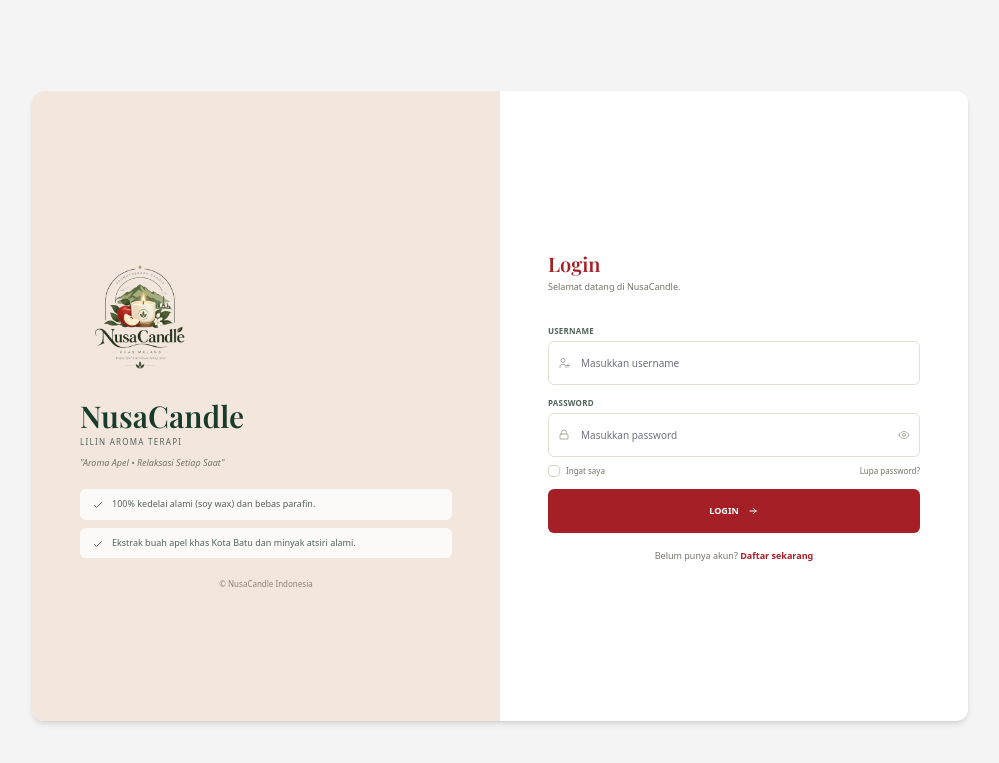
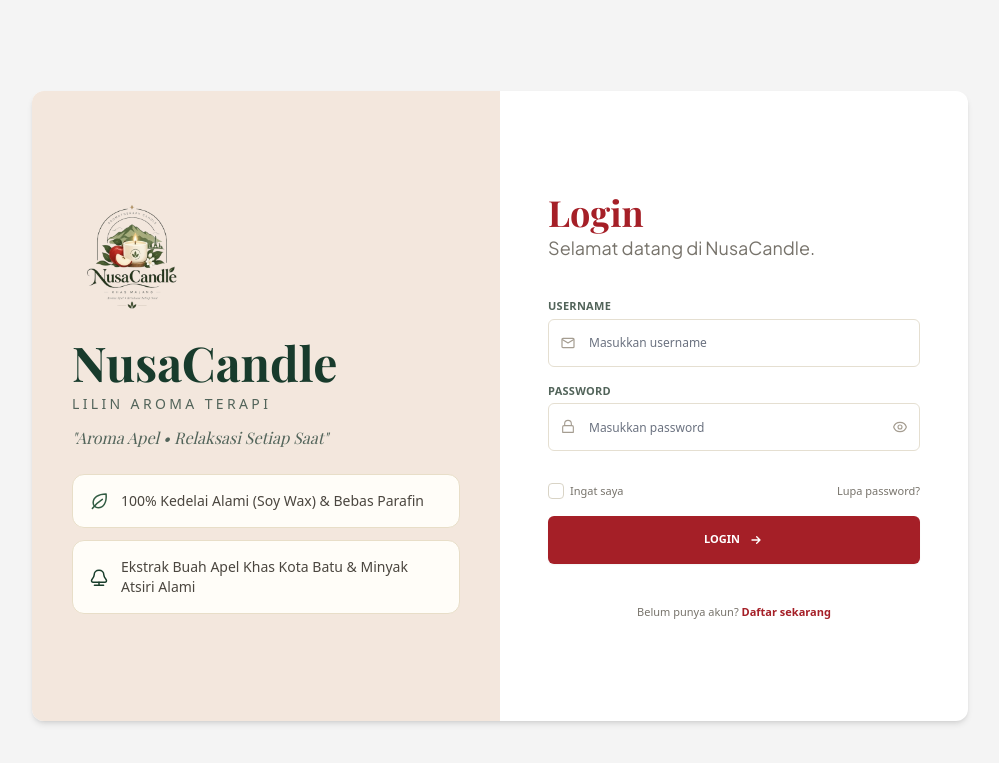
Before and after one commit to ichiwann/nusa_candle, a Laravel app: page /login in a window 1280 px wide. Shown: the top 763 px of the page, without its empty margins (140-1139 px from the left). Run offline with Laravel 12, Linux system fonts and the light colour scheme; style sheets or scripts are compiled from the project's sources.

Commit message:
update project

```diff
--- a/resources/views/auth/login.blade.php
+++ b/resources/views/auth/login.blade.php
@@ -18,37 +18,37 @@
 <body class="flex min-h-screen items-center justify-center bg-[#f4f4f4] px-2 pt-3 font-sans">
     <main class="h-[90vh] max-h-[630px] w-[95vw] max-w-[936px]">
         <div class="grid h-full grid-cols-2 overflow-hidden rounded-xl bg-white shadow-md">
-            <section class="flex flex-col justify-center bg-[#f3e7dd] px-4 py-4 sm:px-8 sm:pb-7 sm:pt-16 lg:px-12" aria-label="Tentang NusaCandle">
-                <div class="mb-3 text-center sm:mb-5 sm:text-left">
-                    <img src="{{ asset('images/logo-nusacandle.png') }}" alt="NusaCandle"
-                        class="mx-auto mb-1 h-8 w-8 object-contain sm:mx-0 sm:mb-5 sm:h-[120px] sm:w-[120px]" onerror="this.style.display='none'">
-                    <h1 class="font-display text-base font-semibold text-[#183b2c] sm:text-3xl">NusaCandle</h1>
-                    <p class="mt-0.5 text-[6px] uppercase tracking-[0.16em] text-[#52645a] sm:text-[8px]">Lilin Aroma Terapi</p>
-                    <p class="mt-1 text-[6px] italic text-[#77736b] sm:mt-2 sm:text-[9px]">"Aroma Apel • Relaksasi Setiap Saat"</p>
+            <section class="flex flex-col justify-center bg-[#f3e7dd] px-4 py-6 sm:px-8 lg:px-10" aria-label="Tentang NusaCandle">
+                <div class="mb-6">
+                    <img src="{{ asset('images/logo-nusacandle.png') }}" alt="Logo NusaCandle"
+                        class="mb-5 h-24 w-24 object-contain sm:h-[120px] sm:w-[120px]">
+                    <h1 class="font-display text-3xl font-bold leading-none text-[#183b2c] sm:text-5xl">NusaCandle</h1>
+                    <p class="mt-2 text-[10px] font-medium uppercase tracking-[0.24em] text-[#52645a] sm:text-sm">Lilin Aroma Terapi</p>
+                    <p class="mt-3 font-display text-xs italic text-[#52645a] sm:text-base">"Aroma Apel • Relaksasi Setiap Saat"</p>
                 </div>
 
-                <div class="space-y-1.5 sm:space-y-2">
-                    <div class="flex items-start gap-1.5 rounded-md bg-white/80 px-2 py-1 sm:gap-2 sm:px-3 sm:py-2">
-                        <svg class="mt-0.5 h-2 w-2 shrink-0 text-[#537056] sm:h-3 sm:w-3" fill="none" stroke="currentColor" viewBox="0 0 24 24" aria-hidden="true">
-                            <path stroke-linecap="round" stroke-linejoin="round" stroke-width="2" d="M5 13l4 4L19 7" />
+                <div class="space-y-3">
+                    <div class="flex items-center gap-3 rounded-xl border border-[#e8dec8] bg-[#fffdf8] px-3 py-3 sm:px-4 sm:py-4">
+                        <svg class="h-5 w-5 shrink-0 text-[#315b42]" fill="none" stroke="currentColor" viewBox="0 0 24 24" aria-hidden="true">
+                            <path stroke-linecap="round" stroke-linejoin="round" stroke-width="1.8" d="M20.5 3.5C11 3.5 5 7.7 5 14a6 6 0 006 6c6.3 0 10.5-6 9.5-16.5Z" />
+                            <path stroke-linecap="round" stroke-linejoin="round" stroke-width="1.8" d="M4 21c3-4 6.5-7.5 12-11" />
                         </svg>
-                        <p class="text-[6px] leading-relaxed text-[#52645a] sm:text-[9px]">100% kedelai alami (soy wax) dan bebas parafin.</p>
+                        <p class="text-[9px] leading-relaxed text-[#4b463f] sm:text-sm">100% Kedelai Alami (Soy Wax) &amp; Bebas Parafin</p>
                     </div>
-                    <div class="flex items-start gap-1.5 rounded-md bg-white/80 px-2 py-1 sm:gap-2 sm:px-3 sm:py-2">
-                        <svg class="mt-0.5 h-2 w-2 shrink-0 text-[#537056] sm:h-3 sm:w-3" fill="none" stroke="currentColor" viewBox="0 0 24 24" aria-hidden="true">
-                            <path stroke-linecap="round" stroke-linejoin="round" stroke-width="2" d="M5 13l4 4L19 7" />
+                    <div class="flex items-center gap-3 rounded-xl border border-[#e8dec8] bg-[#fffdf8] px-3 py-3 sm:px-4 sm:py-4">
+                        <svg class="h-5 w-5 shrink-0 text-[#183d2b]" fill="none" stroke="currentColor" viewBox="0 0 24 24" aria-hidden="true">
+                            <path stroke-linecap="round" stroke-linejoin="round" stroke-width="1.8" d="M12 4c-3.3 0-5.8 2.3-5.8 5.5 0 2.3-1.4 4-2.7 5.6-1.1 1.3-.2 3.2 1.5 3.2h14c1.7 0 2.6-1.9 1.5-3.2-1.3-1.6-2.7-3.3-2.7-5.6C17.8 6.3 15.3 4 12 4Z" />
+                            <path stroke-linecap="round" stroke-linejoin="round" stroke-width="1.8" d="M12 18.3v3.2m-5.5.5h11" />
                         </svg>
-                        <p class="text-[6px] leading-relaxed text-[#52645a] sm:text-[9px]">Ekstrak buah apel khas Kota Batu dan minyak atsiri alami.</p>
+                        <p class="text-[9px] leading-relaxed text-[#4b463f] sm:text-sm">Ekstrak Buah Apel Khas Kota Batu &amp; Minyak Atsiri Alami</p>
                     </div>
                 </div>
-
-                <p class="mt-3 text-center text-[6px] text-[#8b8379] sm:mt-5 sm:text-[8px]">© NusaCandle Indonesia</p>
             </section>
 
-            <section class="flex flex-col justify-center px-4 py-4 sm:px-8 sm:py-7 lg:px-12" aria-labelledby="login-title">
+            <section class="flex flex-col justify-center px-4 py-4 sm:px-10 sm:py-7 lg:px-12" aria-labelledby="login-title">
                 <div class="mb-3 sm:mb-5">
-                    <h2 id="login-title" class="font-display text-sm font-semibold text-[#a51f27] sm:text-xl">Login</h2>
-                    <p class="mt-0.5 text-[6px] text-[#77736b] sm:text-[9px]">Selamat datang di NusaCandle.</p>
+                    <h2 id="login-title" class="font-display text-sm font-bold leading-tight text-[#a51f27] sm:text-4xl">Login</h2>
+                    <p class="mt-0.5 font-buyer text-[6px] text-[#77736b] sm:text-lg">Selamat datang di NusaCandle.</p>
                 </div>
 
             @if ($errors->any())
@@ -63,55 +63,56 @@
                 </div>
             @endif
 
-                <form action="{{ route('login') }}" method="POST" class="space-y-1.5 sm:space-y-3">
+                <form action="{{ route('login') }}" method="POST" class="space-y-1.5 sm:space-y-4">
                 @csrf
 
                 <div>
-                    <label for="username" class="mb-0.5 block text-[6px] font-semibold uppercase tracking-wide text-[#52645a] sm:mb-1 sm:text-[8px]">Username</label>
+                    <label for="username" class="mb-0.5 block text-[6px] font-semibold uppercase tracking-wide text-[#52645a] sm:mb-1 sm:text-[11px]">Username</label>
                     <div class="relative">
-                        <svg class="absolute left-1.5 top-1/2 h-2 w-2 -translate-y-1/2 text-[#a59d91] sm:left-2.5 sm:h-3 sm:w-3" fill="none" stroke="currentColor" viewBox="0 0 24 24" aria-hidden="true">
-                            <path stroke-linecap="round" stroke-linejoin="round" stroke-width="1.7" d="M16 21v-2a4 4 0 00-4-4H8a4 4 0 00-4 4v2m6-10a4 4 0 100-8 4 4 0 000 8zm10 3v6m3-3h-6" />
+                        <svg class="absolute left-2 top-1/2 h-2 w-2 -translate-y-1/2 text-[#a59d91] sm:left-3 sm:h-4 sm:w-4" fill="none" stroke="currentColor" viewBox="0 0 24 24" aria-hidden="true">
+                            <rect x="3" y="5" width="18" height="14" rx="1.5" stroke-width="1.8" />
+                            <path stroke-linecap="round" stroke-linejoin="round" stroke-width="1.8" d="m4 7 8 5 8-5" />
                         </svg>
                         <input type="text" id="username" name="username" value="{{ old('username') }}" required autocomplete="username"
-                            class="h-[15px] w-full rounded-md border border-[#e5dfd1] bg-white pl-5 pr-2 text-[6px] outline-none transition focus:border-[#a51f27] focus:ring-1 focus:ring-[#a51f27]/20 sm:h-11 sm:pl-8 sm:pr-3 sm:text-[10px]"
+                            class="h-[15px] w-full rounded-md border border-[#e5dfd1] bg-white pl-5 pr-2 text-[6px] outline-none transition focus:border-[#a51f27] focus:ring-1 focus:ring-[#a51f27]/20 sm:h-12 sm:pl-10 sm:pr-3 sm:text-xs"
                             placeholder="Masukkan username">
                     </div>
                 </div>
 
                 <div>
-                    <label for="password" class="mb-0.5 block text-[6px] font-semibold uppercase tracking-wide text-[#52645a] sm:mb-1 sm:text-[8px]">Password</label>
+                    <label for="password" class="mb-0.5 block text-[6px] font-semibold uppercase tracking-wide text-[#52645a] sm:mb-1 sm:text-[11px]">Password</label>
                     <div class="relative">
                         <input type="password" id="password" name="password" required autocomplete="current-password"
-                            class="h-[15px] w-full rounded-md border border-[#e5dfd1] bg-white pl-5 pr-6 text-[6px] outline-none transition focus:border-[#a51f27] focus:ring-1 focus:ring-[#a51f27]/20 sm:h-11 sm:pl-8 sm:pr-9 sm:text-[10px]"
+                            class="h-[15px] w-full rounded-md border border-[#e5dfd1] bg-white pl-5 pr-6 text-[6px] outline-none transition focus:border-[#a51f27] focus:ring-1 focus:ring-[#a51f27]/20 sm:h-12 sm:pl-10 sm:pr-10 sm:text-xs"
                             placeholder="Masukkan password">
-                        <svg class="absolute left-1.5 top-1/2 h-2 w-2 -translate-y-1/2 text-[#a59d91] sm:left-2.5 sm:h-3 sm:w-3" fill="none" stroke="currentColor" viewBox="0 0 24 24" aria-hidden="true">
+                        <svg class="absolute left-1.5 top-1/2 h-2 w-2 -translate-y-1/2 text-[#a59d91] sm:left-3 sm:h-4 sm:w-4" fill="none" stroke="currentColor" viewBox="0 0 24 24" aria-hidden="true">
                             <path stroke-linecap="round" stroke-linejoin="round" stroke-width="1.7" d="M7 10V7a5 5 0 0110 0v3m-11 0h12a2 2 0 012 2v8H4v-8a2 2 0 012-2z" />
                         </svg>
-                        <button type="button" onclick="togglePassword()" aria-label="Tampilkan atau sembunyikan password" class="absolute right-1.5 top-1/2 -translate-y-1/2 text-[#a59d91] hover:text-[#52645a] sm:right-2.5">
-                            <svg id="eyeIcon" class="h-2 w-2 sm:h-3 sm:w-3" fill="none" stroke="currentColor" viewBox="0 0 24 24" aria-hidden="true">
+                        <button type="button" onclick="togglePassword()" aria-label="Tampilkan atau sembunyikan password" class="absolute right-1.5 top-1/2 -translate-y-1/2 text-[#a59d91] hover:text-[#52645a] sm:right-3">
+                            <svg id="eyeIcon" class="h-2 w-2 sm:h-4 sm:w-4" fill="none" stroke="currentColor" viewBox="0 0 24 24" aria-hidden="true">
                                 <path stroke-linecap="round" stroke-linejoin="round" stroke-width="1.7" d="M15 12a3 3 0 11-6 0 3 3 0 016 0z" />
                                 <path stroke-linecap="round" stroke-linejoin="round" stroke-width="1.7" d="M2.458 12C3.732 7.943 7.523 5 12 5c4.478 0 8.268 2.943 9.542 7-1.274 4.057-5.064 7-9.542 7-4.477 0-8.268-2.943-9.542-7z" />
                             </svg>
                         </button>
                     </div>
-                    <div class="mt-1 flex items-center justify-between gap-2 text-[6px] sm:mt-2 sm:text-[8px]">
+                   <br> <div class="mt-1 flex items-center justify-between gap-2 text-[6px] sm:mt-2 sm:text-[11px]">
                         <label for="remember" class="inline-flex items-center gap-1 text-[#77736b] sm:gap-1.5">
-                            <input id="remember" type="checkbox" name="remember" value="1" class="h-2 w-2 rounded border-[#d9d4c6] accent-[#a51f27] sm:h-3 sm:w-3">
+                            <input id="remember" type="checkbox" name="remember" value="1" class="h-2 w-2 rounded border-[#d9d4c6] accent-[#a51f27] sm:h-4 sm:w-4">
                             Ingat saya
                         </label>
                         <a href="#" class="text-[#77736b] transition hover:text-[#a51f27]">Lupa password?</a>
                     </div>
                 </div>
 
-                    <button type="submit" class="flex h-[16px] w-full items-center justify-center gap-1 rounded-md bg-[#a51f27] text-[6px] font-semibold uppercase text-white shadow-sm transition hover:bg-[#8e1820] sm:h-11 sm:gap-2 sm:text-[9px]">
+                   <button type="submit" class="flex h-[16px] w-full items-center justify-center gap-1 rounded-md bg-[#a51f27] text-[6px] font-semibold uppercase text-white shadow-sm transition hover:bg-[#8e1820] sm:h-12 sm:gap-2 sm:text-[11px]">
                     <span>Login</span>
-                        <svg class="h-2 w-2 sm:h-3 sm:w-3" fill="none" stroke="currentColor" viewBox="0 0 24 24" aria-hidden="true">
+                        <svg class="h-2 w-2 sm:h-4 sm:w-4" fill="none" stroke="currentColor" viewBox="0 0 24 24" aria-hidden="true">
                             <path stroke-linecap="round" stroke-linejoin="round" stroke-width="2" d="M13 7l5 5m0 0l-5 5m5-5H6" />
                     </svg>
                 </button>
             </form>
 
-                <p class="mt-3 text-center text-[6px] text-[#77736b] sm:mt-4 sm:text-[9px]">
+                <br><p class="mt-3 text-center text-[6px] text-[#77736b] sm:mt-4 sm:text-[11px]">
                     Belum punya akun? <a href="{{ route('register') }}" class="font-semibold text-[#a51f27] hover:underline">Daftar sekarang</a>
                 </p>
             </section>
```
